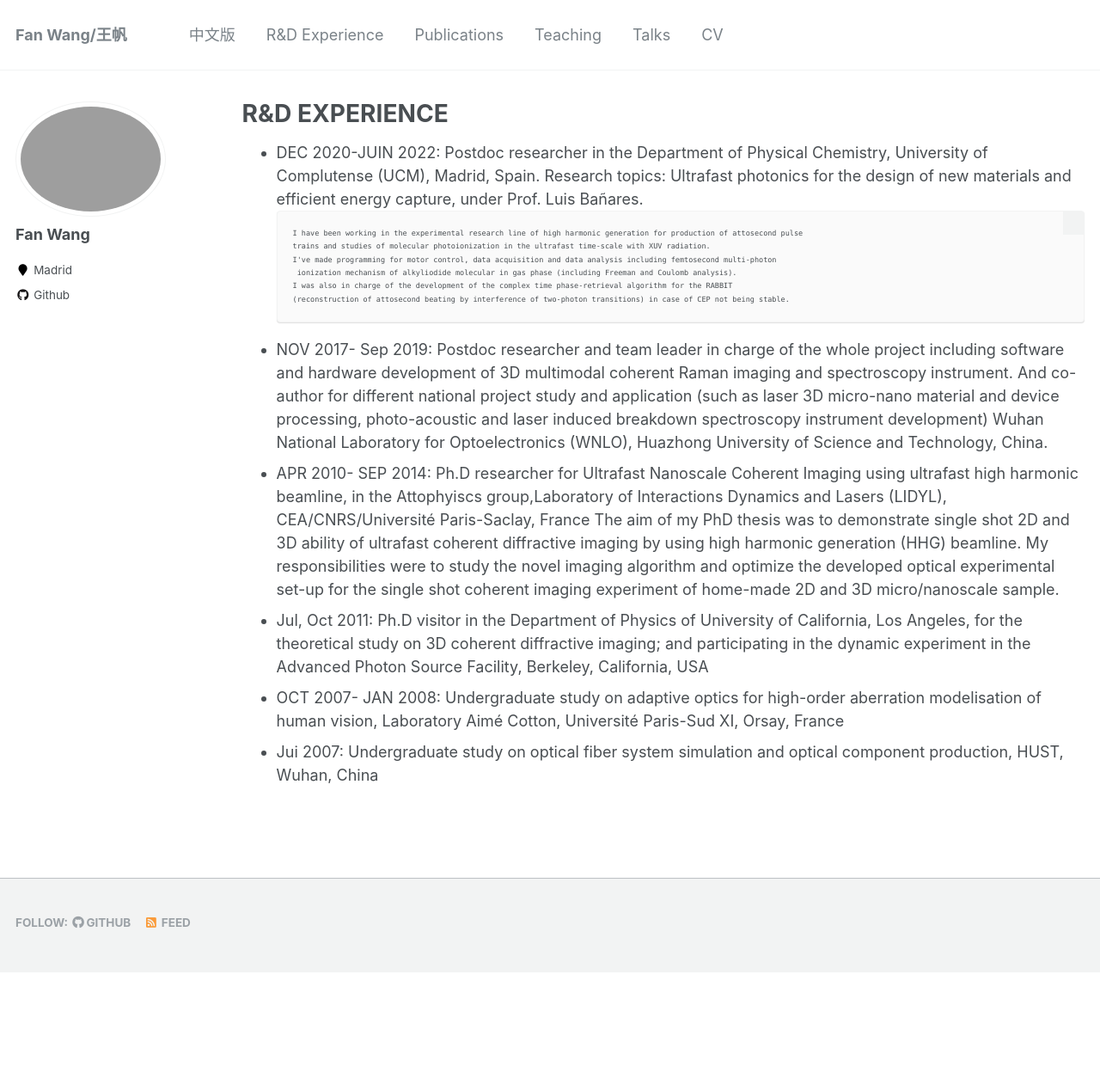
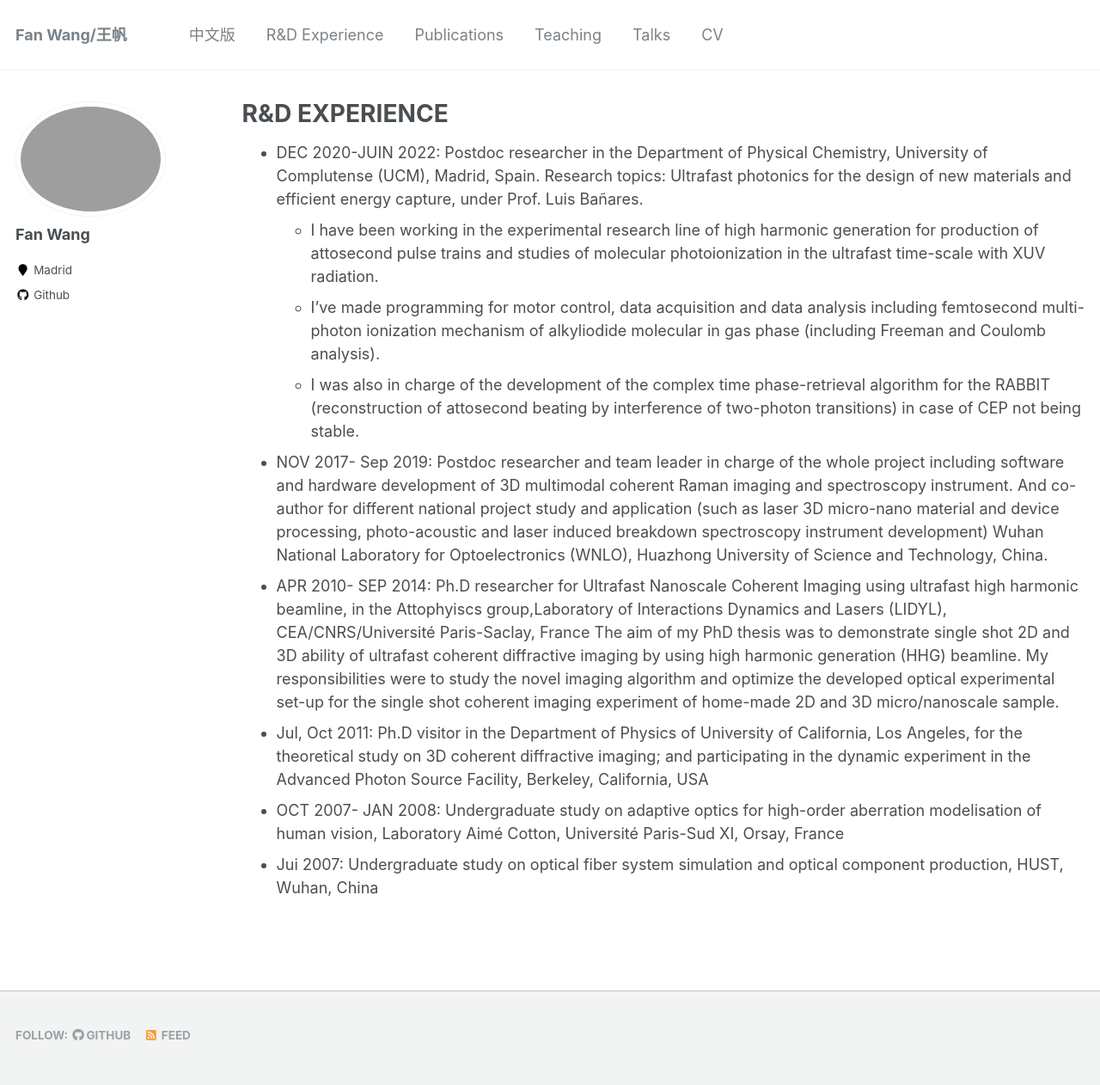
Before and after one commit to fanwangfang/fanwangfang.github.io, a Jekyll site: the page built from _pages/portfolio.md, in a window 1280 px wide. Shown: the whole page at 86% size. Built offline with Jekyll 4.4.1, drawn with Linux system fonts in a browser that asks for light colours; before the commit the page ends 1131 px from its top, so only the background shows below that.

Commit message:
Update portfolio.md

`````diff
--- a/_pages/portfolio.md
+++ b/_pages/portfolio.md
@@ -6,14 +6,10 @@ author_profile: true
 ---
 
 - DEC 2020-JUIN 2022:  Postdoc researcher in the Department of Physical Chemistry, University of Complutense (UCM), Madrid, Spain. Research topics: Ultrafast photonics for the design of new materials and efficient energy capture, under Prof. Luis Bañares.
-  ````
-  I have been working in the experimental research line of high harmonic generation for production of attosecond pulse
-  trains and studies of molecular photoionization in the ultrafast time-scale with XUV radiation.
-  I've made programming for motor control, data acquisition and data analysis including femtosecond multi-photon
-   ionization mechanism of alkyliodide molecular in gas phase (including Freeman and Coulomb analysis).
-  I was also in charge of the development of the complex time phase-retrieval algorithm for the RABBIT
-  (reconstruction of attosecond beating by interference of two-photon transitions) in case of CEP not being stable.
-  ````
+	- I have been working in the experimental research line of high harmonic generation for production of attosecond pulse trains and studies of molecular photoionization in the ultrafast time-scale with XUV radiation.
+	- I've made programming for motor control, data acquisition and data analysis including femtosecond multi-photon ionization mechanism of alkyliodide molecular in gas phase (including Freeman and Coulomb analysis).
+	- I was also in charge of the development of the complex time phase-retrieval algorithm for the RABBIT (reconstruction of attosecond beating by interference of two-photon transitions) in case of CEP not being stable.
+
 - NOV 2017- Sep 2019:   Postdoc researcher and team leader in charge of the whole project including software and hardware development of 3D multimodal coherent Raman imaging and spectroscopy instrument.
 	And co-author for different national project study and application (such as laser 3D micro-nano material and device processing, photo-acoustic and laser induced breakdown spectroscopy instrument development)
 	Wuhan National Laboratory for Optoelectronics (WNLO), Huazhong University of Science and Technology, China.
`````
